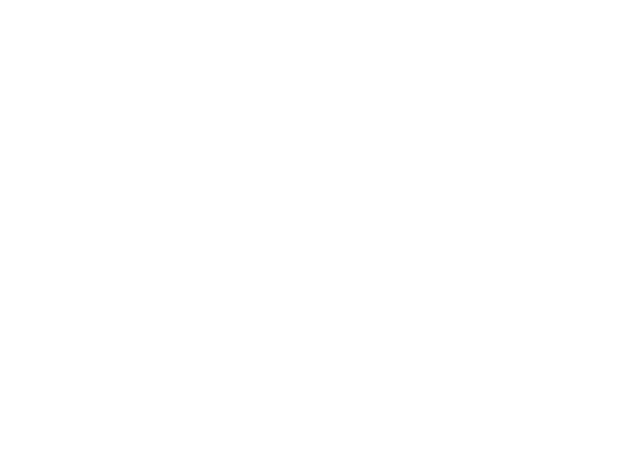
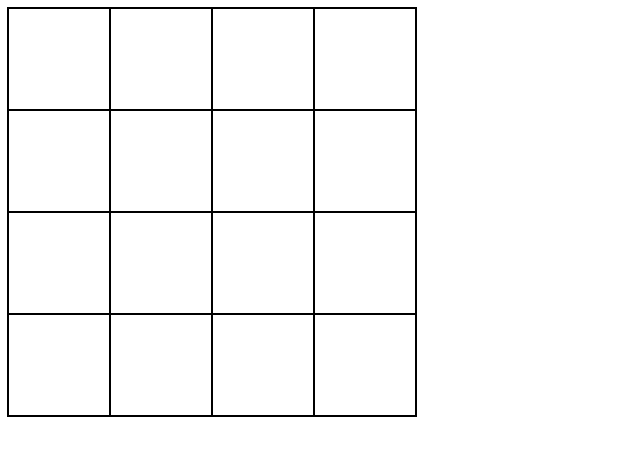
Before and after one commit to anxqvi/etch-a-sketch, a plain HTML site: page index.html in a window 1280 px wide. Shown: the whole page, without its empty margins (0-640 px from the left). Drawn offline with Linux system fonts and the light colour scheme.

```diff
--- a/index.html
+++ b/index.html
@@ -4,6 +4,8 @@
     <meta charset="UTF-8">
     <meta name="viewport" content="width=device-width, initial-scale=1.0">
     <title>Document</title>
+    <link rel="stylesheet" href="style.css">
+    <script src="script.js" defer></script>
 </head>
 <body>
     <div id="container">
--- a/script.js
+++ b/script.js
@@ -1 +1,23 @@
 const container = document.querySelector("#container");
+for (let i = 0; i < 4; i++) {
+    let row = document.createElement("div");
+    row.classList.add("row");
+    for (let j = 0; j < 4; j++) {
+        let square = document.createElement("div");
+        square.classList.add("square");
+        square.addEventListener("mouseover", () => {
+            square.style.backgroundColor = getRandomColor();
+        })
+        row.appendChild(square);
+    }
+    container.appendChild(row);
+}
+
+function getRandomColor() {
+    const letters = "0123456789ABCDEF";
+    let color = "#";
+    for (let i = 0; i < 6; i++) {
+        color += letters[Math.floor(Math.random() * 16)];
+    }
+    return color;
+}
--- a/style.css
+++ b/style.css
@@ -0,0 +1,13 @@
+#container {
+}
+
+.row {
+    display: flex;
+}
+
+.square {
+    height: 100px;
+    width: 100px;
+    border: solid 2px black;
+    margin: -1px;
+}
```
